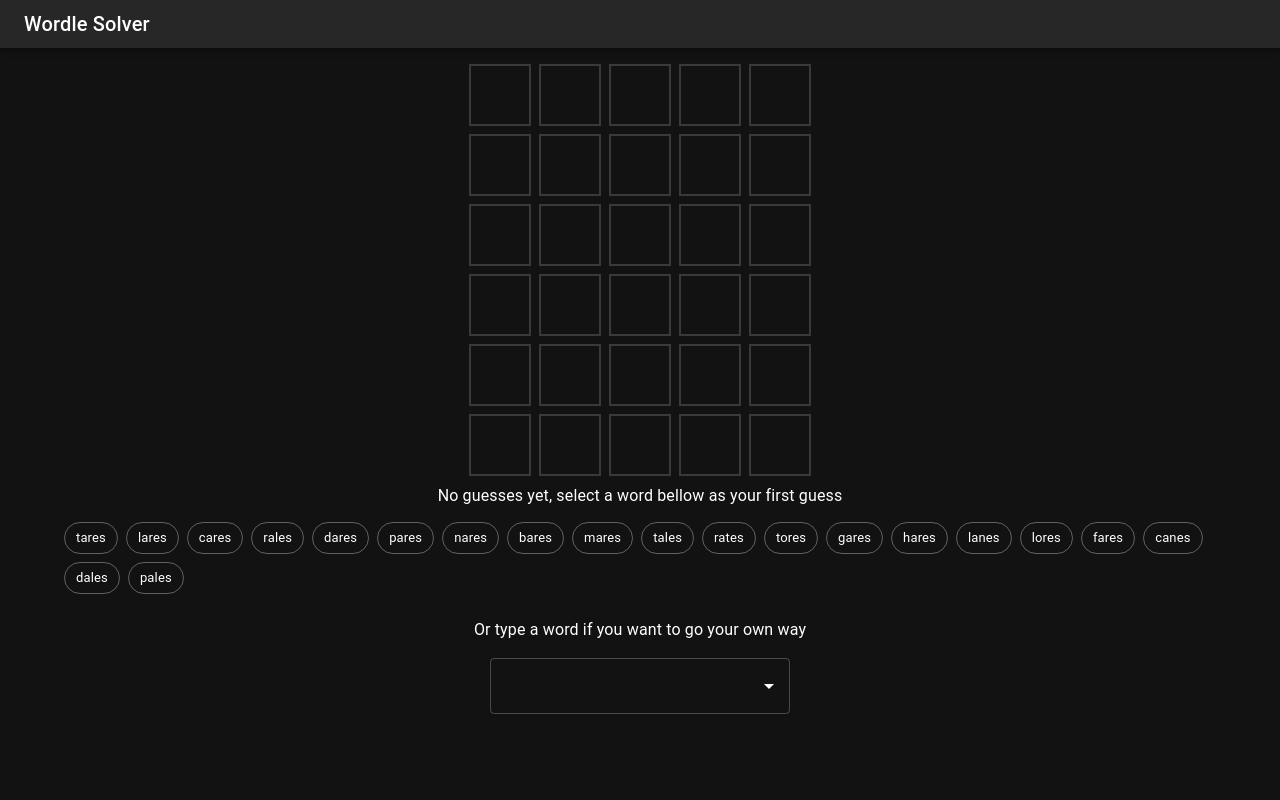
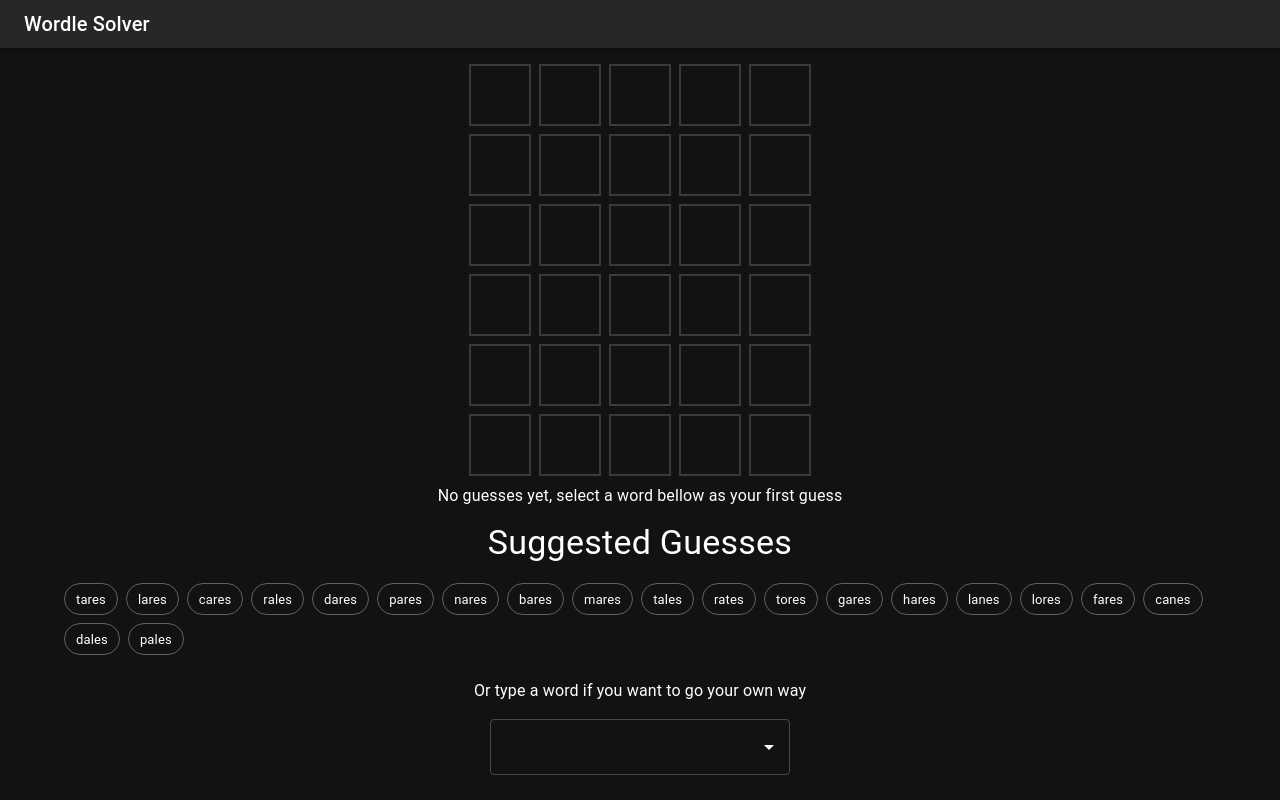
Before and after one commit to JayCarney/wordle-solver, a Next.js app: page / in a window 1280 px wide. Built offline with nearby package versions, Linux system fonts and the light colour scheme.

Commit message:
feat: adding some helper ui

```diff
--- a/pages/_app.tsx
+++ b/pages/_app.tsx
@@ -3,7 +3,7 @@ import type { AppProps } from 'next/app'
 import { ThemeProvider, createTheme, CssBaseline } from '@mui/material'
 
 function MyApp({ Component, pageProps }: AppProps) {
-  return <ThemeProvider theme={createTheme({palette: {mode: 'dark'}})}>
+  return <ThemeProvider theme={createTheme({palette: {mode: 'dark', success: {main: '#538d4e'}}})}>
     <CssBaseline/>
     <Component {...pageProps} />
     </ThemeProvider>
--- a/pages/index.tsx
+++ b/pages/index.tsx
@@ -1,4 +1,4 @@
-import { AppBar, Autocomplete, Box, Button, Chip, Container, Grid, Stack, styled, TextField, Toolbar, Typography } from "@mui/material";
+import { AppBar, Autocomplete, Box, Button, Chip, Container, Grid, Link, Stack, styled, TextField, Toolbar, Typography } from "@mui/material";
 import type { NextPage } from "next";
 import Head from "next/head";
 import Image from "next/image";
@@ -12,6 +12,7 @@ import { Filter, filterWordList } from "../utils/filter-word-list";
 import { loadWordlist } from "../utils/load-words";
 import { sortWords } from "../utils/sort-words";
 import { createFilterList } from "../utils/create-filter-list";
+import wordDict from '../wordsDict.json'
 
 const lastResult = Object.values(Result).pop()
 
@@ -30,7 +31,7 @@ const stylesForLetter = {
   }
 }
 
-const wordList = sortWords(loadWordlist() ?? [])
+const wordList = sortWords(wordDict.validWords)
 
 const LetterBox = styled(Box)`
   width: 62px;
@@ -47,7 +48,7 @@ const EmptyBox = styled(LetterBox)`
   border: 2px solid #3a3a3c;
 `
 
-const Row: React.FC<{guess: Guess; onClick: (charIndex: number) => void}> = (props) => {
+const Row: React.FC<{guess: Guess; onClick: (charIndex: number) => void, onRemove?: () => void}> = (props) => {
   const {guess, onClick} = props
   if (!guess) {
     return <Stack direction={'row'} spacing={1}>
@@ -71,6 +72,12 @@ const Home: NextPage = () => {
   const addWord = React.useCallback((word: string) => {
     setGuesses(existing => {
       existing.push(createGuessFromWord(word))
+    })
+  }, [setGuesses])
+
+  const removeGuess = React.useCallback((id: number) => {
+    setGuesses(existing => {
+      return existing.filter((_, index) => index !== id)
     })
   }, [setGuesses])
 
@@ -107,7 +114,11 @@ const Home: NextPage = () => {
       <Grid container spacing={1}>
         {[...Array(6)].map((_, guessNumber) => <Grid item xs={12} key={guessNumber}>
           <Box sx={{display: 'flex', justifyContent: 'center'}}>
-            <Row guess={guesses[guessNumber]} onClick={(charIndex) => toggleGuessState(guessNumber, charIndex)}/>
+            <Row
+              guess={guesses[guessNumber]}
+              onRemove={() => removeGuess(guessNumber)}
+              onClick={(charIndex) => toggleGuessState(guessNumber, charIndex)}
+            />
           </Box>
         </Grid>)}
         <Grid item xs={12}>
@@ -116,7 +127,17 @@ const Home: NextPage = () => {
         </Grid>
         <Grid item xs={12}>
           <Grid container spacing={1} sx={{marginBottom: 2}}>
-              {words.slice(0, 20).map(word => <Grid item key={word}><Chip key={word} label={word} onClick={() => addWord(word)} variant="outlined"/></Grid>)}
+            <Grid item xs={12}>
+            <Typography variant="h4" align="center" gutterBottom>Suggested Guesses</Typography>
+            </Grid>
+              {words.slice(0, 20).map(word => {
+                const isValidAnswer = wordDict.answers.includes(word)
+                return <Grid item key={word}><Chip key={word} color={isValidAnswer ? 'success' : 'default'} label={word} onClick={() => addWord(word)} variant={isValidAnswer ? undefined : 'outlined'}/></Grid>
+              })}
+              {words.length === 0 && <Grid item xs={12}>
+                <Typography gutterBottom align="center">No words match those Wordle clues, are we <Link href={'https://github.com/JayCarney/wordle-solver/issues/new'}>missing a word</Link>?</Typography>
+                <Typography gutterBottom align="center">Check your guess grid above and made sure the letter colours match the wordle output (clicking letters changes their colour)</Typography>
+                </Grid>}
           </Grid>
         </Grid>
         <Grid item xs={12}>
--- a/utils/score-word.ts
+++ b/utils/score-word.ts
@@ -1,9 +1,11 @@
 import { Guess } from "./create-guess-from-word";
 import { LetterScores } from "./generate-letter-scores";
+import wordsDict from '../wordsDict.json'
 import * as R from 'ramda'
 
 const MATCH_POSITION_MULTIPLIER = 2
 const MATCH_OTHER_WORDS_MULTIPLIER = 1
+const MATCH_POSSIBLE_ANSWER_POINTS = 20
 
 export function scoreWord(word: string, letterScores: LetterScores, guesses: Guess[] = []): number {
   const letterArray = word.split('')
@@ -16,5 +18,7 @@ export function scoreWord(word: string, letterScores: LetterScores, guesses: Gue
   charScore += R.uniq(letterArray).reduce((score, letter) => {
     return score + R.pathOr(0, ['inWord', letter], letterScores) * MATCH_OTHER_WORDS_MULTIPLIER
   }, 0)
+  // is a possible answer
+  charScore += wordsDict.answers.includes(word) ? MATCH_POSSIBLE_ANSWER_POINTS : 0
   return charScore
 }
```
